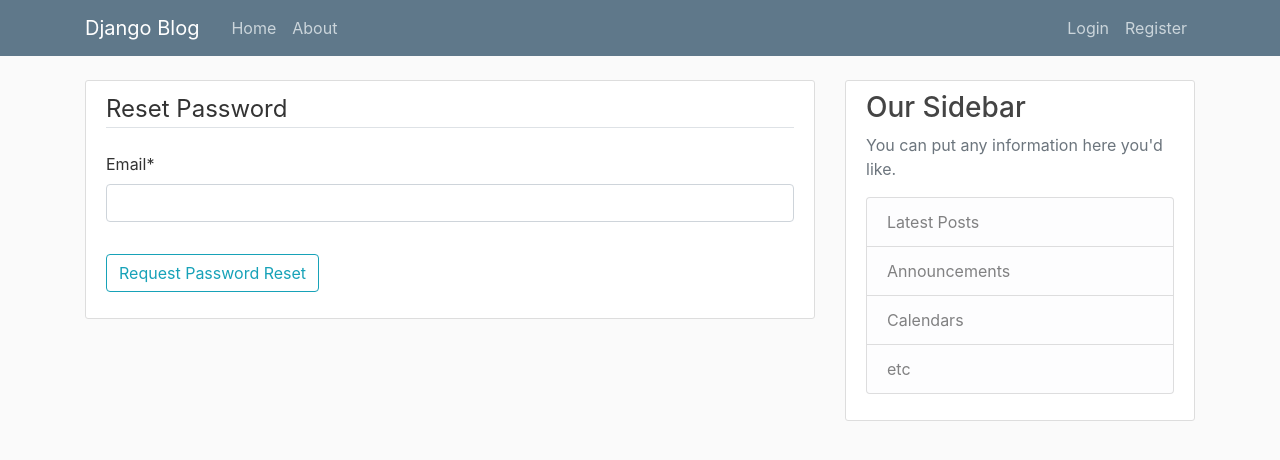
After one commit to xpsylon/ProjectThree, a Django app: page /password-reset/ in a window 1280 px wide. The commit adds this page. Shown: the top 460 px of the page. Run offline with Django 4.2, Linux system fonts and the light colour scheme; some libraries are stand-ins or nearby versions.

Commit message:
passwordd reset

```diff
--- a/ProjectThree/urls.py
+++ b/ProjectThree/urls.py
@@ -31,4 +31,8 @@ urlpatterns = [
     #template_name da la ruta donde debe buscar los templates. Por default busca en registration/login.html...
     path('login/', auth_views.LoginView.as_view(template_name='users/login.html'), name = 'entrar'),
     path('logout/', auth_views.LogoutView.as_view(template_name='users/logout.html'), name= 'salir'),
+    path('password-reset/', auth_views.PasswordResetView.as_view(template_name='users/password-reset.html'), name='password-reset'),
+    path('password-reset/done', auth_views.PasswordResetDoneView.as_view(template_name='users/password_reset_done.html'), name='password_reset_done'),
+
+
 ] + static(settings.MEDIA_URL, document_root=settings.MEDIA_ROOT)
--- a/blog/templates/blog/home.html
+++ b/blog/templates/blog/home.html
@@ -9,7 +9,7 @@
             <img src="{{ cosa.author.profile.image.url }}" class="rounded-circle article-img">
             <div class="media-body">
                 <div class="article-metadata">
-                    <a class="mr-2" href="#">{{ cosa.author }}</a>
+                    <a class="mr-2" href="{% url 'post-autor' cosa.author.username %}">{{ cosa.author }}</a>
                     <small class="text-muted">{{ cosa.date_posted|date:"d F, Y"}}</small>
                 </div>
                 <h2><a class="article-title" href="{% url 'detalle-posteo' cosa.id %}">{{ cosa.title }}</a></h2>
--- a/blog/templates/blog/post_detail.html
+++ b/blog/templates/blog/post_detail.html
@@ -10,7 +10,7 @@
             <img src="{{ object.author.profile.image.url }}" class="rounded-circle article-img">
             <div class="media-body">
                 <div class="article-metadata">
-                    <a class="mr-2" href="#">{{ object.author }}</a>
+                    <a class="mr-2" href="{% url 'post-autor' object.author.username %}">{{ object.author }}</a>
                     <small class="text-muted">{{ object.date_posted|date:"d F, Y"}}</small>
                     {% if object.author == user %}
                         <div>
--- a/blog/templates/blog/user_posts.html
+++ b/blog/templates/blog/user_posts.html
@@ -10,7 +10,7 @@
             <img src="{{ cosa.author.profile.image.url }}" class="rounded-circle article-img">
             <div class="media-body">
                 <div class="article-metadata">
-                    <a class="mr-2" href="#">{{ cosa.author }}</a>
+                    <a class="mr-2" href="{% url 'post-autor' cosa.author.username %}">{{ cosa.author }}</a>
                     <small class="text-muted">{{ cosa.date_posted|date:"d F, Y"}}</small>
                 </div>
                 <h2><a class="article-title" href="{% url 'detalle-posteo' cosa.id %}">{{ cosa.title }}</a></h2>
--- a/blog/urls.py
+++ b/blog/urls.py
@@ -6,7 +6,7 @@ from . import views
 urlpatterns = [
     #path('', views.home, name='casa-blog'), #LA ANTIGUA FUNCTION-BASED VIEW
     path('', PostListView.as_view(), name='casa-blog'),
-    path('user/<str:username>', UserPostListView.as_view, name='post-autor'),
+    path('user/<str:username>', UserPostListView.as_view(), name='post-autor'),
     #usando la convencion de django para acceder a cada posteo se pasa el PK (primary key):
     path('post/<int:pk>/', PostDetailView.as_view(), name='detalle-posteo'),
     path('post/new', PostCreateView.as_view(), name='post-nuevo'),
--- /dev/null
+++ b/users/templates/users/password-reset.html
@@ -0,0 +1,17 @@
+{% extends "blog/base.html" %}
+{% load crispy_forms_tags %}
+
+{% block contenido %}
+    <div class="content-section">
+        <form method="post">
+            {% csrf_token %}
+            <fieldset class="form-group">
+                <legend class="border-bottom mb-4">Reset Password</legend>
+                {{ form|crispy }} {#aca usamos form en vez de formulario xq no hay view declarada. form es el default name#}
+            </fieldset>
+            <div class="form-group">
+                <button class="btn btn-outline-info" type="submit">Request Password Reset</button>
+            </div>
+        </form>
+    </div>
+{% endblock contenido %}
```
Also changed, not shown: users/templates/users/password_reset_done.html (added, +8 -0 lines).
